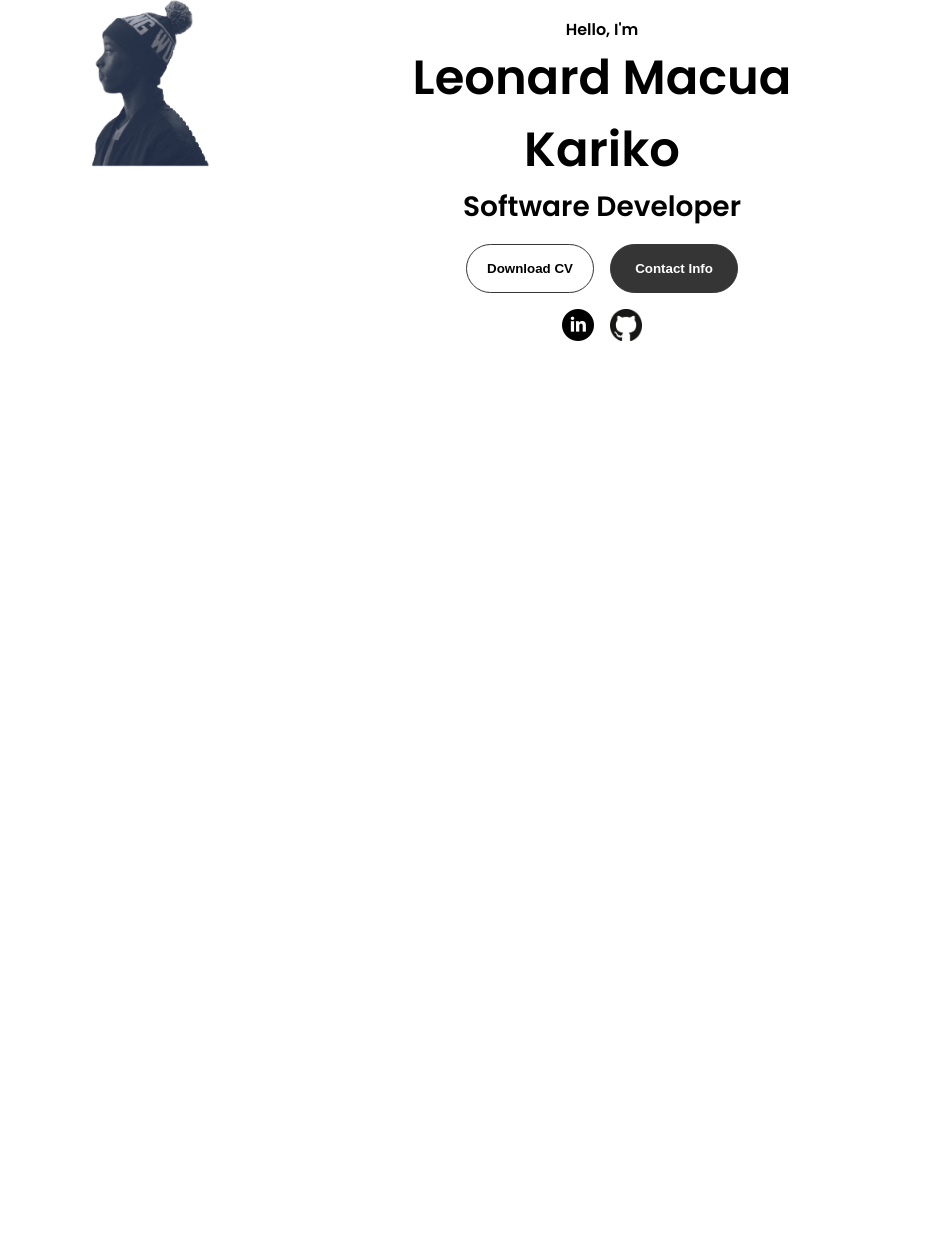
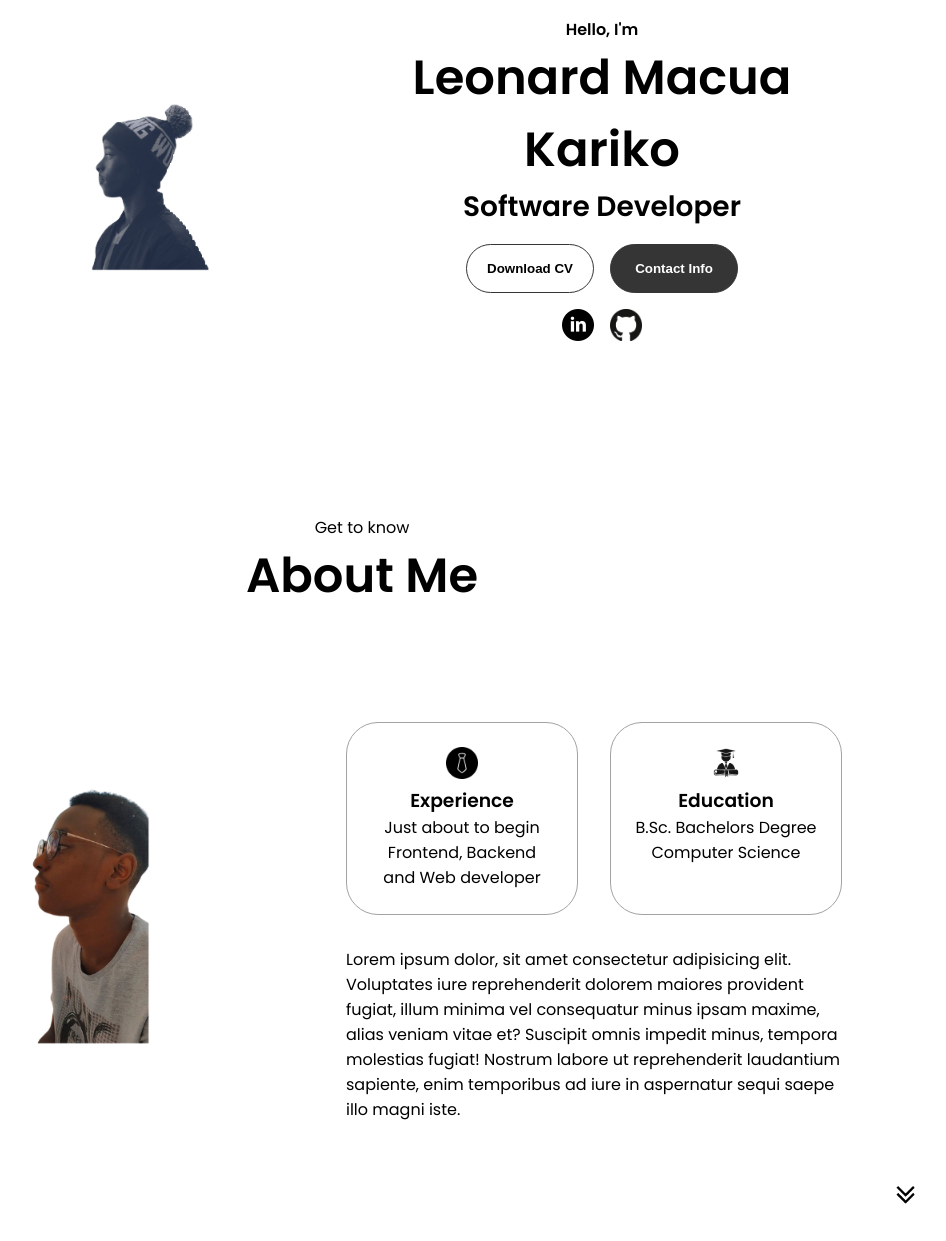
Before and after one commit to LeoMacua/html-css-js-portfolio, a plain HTML site: page index.html in a window 1280 px wide. Shown: the part 293-1534 px from the top of the page, without its empty margins (278-1224 px from the left). Before the commit the page ends 800 px from the top, so only its background shows below. Drawn offline with Linux system fonts and the light colour scheme.

Commit message:
Some new code

```diff
--- a/index.html
+++ b/index.html
@@ -57,6 +57,43 @@
         </div>
     </section>
 
+    <section id="about">
+        <p class="section__text__p1">Get to know</p>
+        <h1 class="title">About Me</h1>
+        <div class="section-container">
+            <div class="section__pic-container">
+                <img src="assets/profilepicture.png" alt="Profile Pictire"
+                class="about-pic">
+            </div>
+            <div class="about-details-container">
+                <div class="about-containers">
+                    <div class="details-container">
+                        <img src="assets/experience.png" alt="Experience Icon"
+                        class="icon">
+                        <h3>Experience</h3>
+                        <p>Just about to begin <br> Frontend, Backend and Web developer</p>
+                    </div>
+                    <div class="details-container">
+                        <img src="assets/education.png" alt="Education Icon"
+                        class="icon">
+                        <h3>Education</h3>
+                        <p>B.Sc. Bachelors Degree<br> Computer Science</p>
+                    </div>
+                </div>
+                <div class="text-container">
+                    <p>Lorem ipsum dolor, sit amet consectetur adipisicing elit.
+                        Voluptates iure reprehenderit dolorem maiores provident fugiat, illum
+                        minima vel consequatur minus ipsam maxime, alias veniam vitae et?
+                        Suscipit omnis impedit minus, tempora molestias fugiat!
+                        Nostrum labore ut reprehenderit laudantium sapiente,
+                        enim temporibus ad iure in aspernatur sequi saepe illo magni iste.</p>
+                </div>
+            </div>
+        </div>
+        <img src="assets/arrow.png" alt="Arrow Icon"
+        class="icon arrow"
+        onclick="location.href='./#experience'">
+    </section>
     <script src="script.js"></script>
 </body>
 </html>
--- a/style.css
+++ b/style.css
@@ -245,3 +245,56 @@ section{
 .btn-container{
     gap: 1rem;
 }
+
+/********************************************** ABOUT SECTION *************************************/
+
+#about{
+    position: relative;
+}
+
+.about-containers{
+    gap: 2rem;
+    margin-bottom: 2rem;
+    margin-top: 2rem;
+}
+
+.about-details-container{
+    justify-content: center;
+    flex-direction: column;
+}
+
+.about-containers,
+.about-details-container {
+    display: flex;
+}
+
+.about-pic{
+    border-radius: 2rem;
+}
+
+.arrow{
+    position: absolute;
+    right: -5rem;
+    bottom: 2.5rem;
+}
+
+.details-container{
+    padding: 1.5rem;
+    flex: 1;
+    background: white;
+    border-radius: 2rem;
+    border: rgb(53, 53, 53) 0.1rem solid;
+    border-color: rgb(163, 163, 163);
+    text-align: center;
+}
+
+.section-container{
+    gap: 4rem;
+    height: 80%;
+}
+
+.section__pic-container{
+    height: 400px;
+    width: 400px;
+    margin: auto 0;
+}
```
Also changed, not shown: assets/arrow.png (added), assets/education.png (added), assets/experience.png (added).
